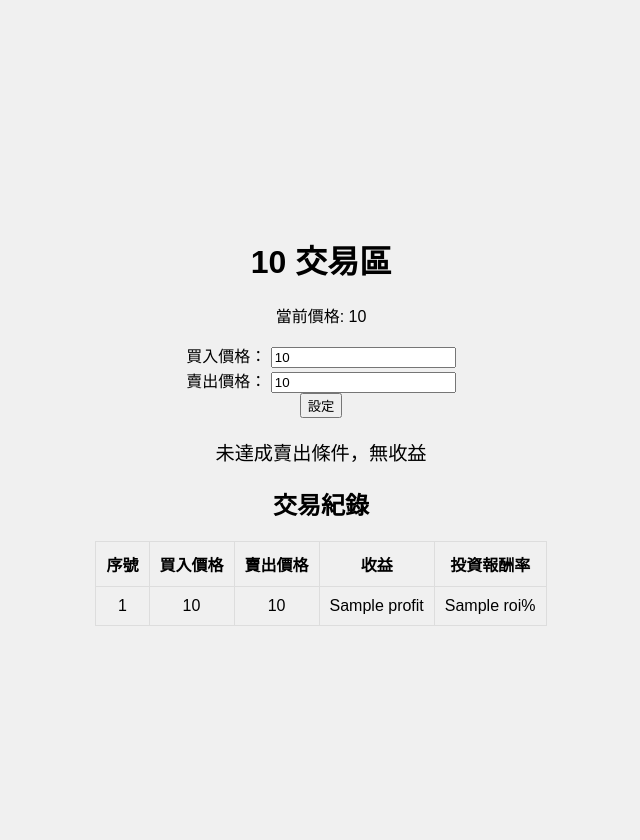
After one commit to minghan5487/money, a Flask app: template templates/trading_zone.html in a window 1280 px wide. The commit adds this page. Shown: the whole page, without its empty margins (319-959 px from the left). Run offline with Flask 3, Linux system fonts and the light colour scheme; the template is opened without the code that fills it: most values are stand-ins (such as "Sample title", 1, 10 or a date in 2020).

Commit message:
templates/stock.htmlapp.pytemplates/index.htmltemplates/trading_zone.html

```diff
--- a/app.py
+++ b/app.py
@@ -1,10 +1,46 @@
-from flask import Flask, render_template, request
+from flask import Flask, render_template, request, redirect, url_for
 import twstock as t
 import pandas as pd
-import plotly.express as px
-import plotly.io as pio
+import plotly.express as e
+import plotly.io as pi
+import requests
+from bs4 import BeautifulSoup
 
 app = Flask(__name__)
+
+BUY_PRICE = None
+SELL_PRICE = None
+records = []
+
+def get_stock_price(stock_code):
+    url = f'https://tw.stock.yahoo.com/quote/{stock_code}'
+    web = requests.get(url)
+    soup = BeautifulSoup(web.text, "html.parser")
+
+    title = soup.find('h1').get_text()
+    price_element = soup.select_one('.Fz\\(32px\\)')
+    status_element = soup.select_one('.Fz\\(20px\\)')
+
+    if price_element:
+        current_price_text = price_element.get_text().strip().replace(',', '')
+        try:
+            current_price = float(current_price_text)
+        except ValueError:
+            current_price = None
+    else:
+        current_price = None
+
+    if status_element:
+        status = status_element.get_text().strip()
+        try:
+            change = float(status.replace('+', '').replace('−', '-').replace(',', ''))
+        except ValueError:
+            change = 0
+    else:
+        status = "無法找到狀態"
+        change = 0
+
+    return title, current_price, change
 
 @app.route('/')
 def index():
@@ -12,46 +48,98 @@ def index():
 
 @app.route('/stock', methods=['POST'])
 def stock():
+    global BUY_PRICE, SELL_PRICE
+
     stock_code = request.form['stock_code']
-    start_year = int(request.form.get('start_year', '2024'))
-    start_month = int(request.form.get('start_month', '1'))
-    end_year = int(request.form.get('end_year', '2024'))
-    end_month = int(request.form.get('end_month', '12'))
+    year = request.form.get('year')
+    month = request.form.get('month')
 
+    # 使用 Yahoo 獲取股票即時資料
+    title, current_price, change = get_stock_price(stock_code)
+
+    # 使用 twstock 獲取股票即時資料
+    stock_realtime = t.realtime.get(stock_code)
+    result = pd.DataFrame(stock_realtime).T.iloc[1:3]
+    result.columns = ['股票代碼', '地區', '股票名稱', '公司全名', '現在時間', '最新成交價', '成交量', '累計成交量',
+                      '最佳5檔賣出價', '最佳5檔賣出量', '最佳5檔買進價', '最佳5檔買進量', '開盤價', '最高價', '最低價']
+
+    # 使用 twstock 獲取股票歷史資料
     stock = t.Stock(stock_code)
-
-    # Fetching data for the specified period
-    if start_year == end_year and start_month == end_month:
-        period = stock.fetch(start_year, start_month)
+    if year and month:
+        period = stock.fetch(int(year), int(month))
+    elif year:
+        period = stock.fetch_from(int(year), 1)
     else:
-        period = stock.fetch_from(start_year, start_month)
+        period = stock.fetch_31()
 
     data = pd.DataFrame(period)
-    data.columns = ['日期', '成交股數', '成交量', '開盤價', '最高價', '最低價', '收盤價', '漲跌價差', '成交筆數']
+    data.columns = ['日期','成交股數','成交量','開盤價','最高價','最低價','收盤價','漲跌價差','成交筆數']
 
-    # Line chart for closing prices
-    fig_price = px.line(data, x='日期', y='收盤價', title=f'{stock_code} 收盤價')
-    price_plot = pio.to_html(fig_price, full_html=False)
+    # 製作收盤價折線圖
+    fig_price = e.line(data, x='日期', y='收盤價', title=f'{stock_code} 收盤價')
+    price_plot = pi.to_html(fig_price, full_html=False)
 
-    # Bar chart for trading volume
-    fig_amount = px.bar(data, x='日期', y='成交量', title=f'{stock_code} 成交量')
-    amount_plot = pio.to_html(fig_amount, full_html=False)
+    # 製作成交量長條圖
+    fig_amount = e.bar(data, x='日期', y='成交量', title=f'{stock_code} 成交量')
+    amount_plot = pi.to_html(fig_amount, full_html=False)
 
-    # Real-time stock data
-    stock_realtime = t.realtime.get(stock_code)
-    if stock_realtime['success']:
-        realtime_data = {
-            '最新成交價': stock_realtime['realtime']['latest_trade_price'],
-            '成交量': stock_realtime['realtime']['accumulate_trade_volume'],
-            '最佳五檔買進價': stock_realtime['realtime']['best_bid_price'],
-            '最佳五檔買進量': stock_realtime['realtime']['best_bid_volume'],
-            '最佳五檔賣出價': stock_realtime['realtime']['best_ask_price'],
-            '最佳五檔賣出量': stock_realtime['realtime']['best_ask_volume']
-        }
-    else:
-        realtime_data = None
+    return render_template('stock.html', stock_code=stock_code, result=result.to_html(classes='table table-bordered table-striped text-center'),
+                           title=title, current_price=current_price, change=change,
+                           price_plot=price_plot, amount_plot=amount_plot)
 
-    return render_template('stock.html', stock_code=stock_code, price_plot=price_plot, amount_plot=amount_plot, realtime_data=realtime_data)
+@app.route('/trading_zone', methods=['POST', 'GET'])
+def trading_zone():
+    global BUY_PRICE, SELL_PRICE, records
 
+    if request.method == 'POST':
+        BUY_PRICE = float(request.form['buy_price']) if request.form['buy_price'] else None
+        SELL_PRICE = float(request.form['sell_price']) if request.form['sell_price'] else None
+
+        stock_code = request.form['stock_code']
+        current_price = float(request.form['current_price'])
+
+        if BUY_PRICE and SELL_PRICE:
+            if BUY_PRICE > current_price and SELL_PRICE < current_price:
+                profit = SELL_PRICE - BUY_PRICE
+                roi = (profit / BUY_PRICE) * 100 if BUY_PRICE != 0 else 0
+                result_message = "買入和賣出設定成功！"
+                records.append({'buy_price': BUY_PRICE, 'sell_price': SELL_PRICE, 'profit': profit, 'roi': round(roi, 2)})
+            elif BUY_PRICE > current_price or BUY_PRICE == current_price:
+                profit = 0  # 如果只買入而未達到賣出條件，沒有收益
+                roi = 0
+                result_message = "買入設定成功！"
+                records.append({'buy_price': BUY_PRICE, 'sell_price': None, 'profit': profit, 'roi': roi})
+            elif SELL_PRICE < current_price:
+                profit = 0  # 如果只賣出而未達到買入條件，沒有收益
+                roi = 0
+                result_message = "賣出設定成功！"
+                records.append({'buy_price': None, 'sell_price': SELL_PRICE, 'profit': profit, 'roi': roi})
+            else:
+                profit = 0  # 買入和賣出條件都未達成，沒有收益
+                roi = 0
+                result_message = "買入和賣出設定失敗！"
+                records.append({'buy_price': None, 'sell_price': None, 'profit': profit, 'roi': roi})
+
+            return redirect(url_for('trading_zone', stock_code=stock_code, current_price=current_price,
+                        buy_price=BUY_PRICE, sell_price=SELL_PRICE,
+                        profit=profit, roi=roi, result_message=result_message))
+
+
+    elif request.method == 'GET':
+        stock_code = request.args.get('stock_code')
+        current_price = float(request.args.get('current_price'))
+        buy_price = BUY_PRICE
+        sell_price = SELL_PRICE
+
+        if buy_price is not None and sell_price is not None:
+            profit = sell_price - buy_price
+            roi = (profit / buy_price) * 100 if buy_price != 0 else 0
+        else:
+            profit = 0
+            roi = 0
+
+        return render_template('trading_zone.html', stock_code=stock_code, current_price=current_price,
+                               buy_price=buy_price, sell_price=sell_price, profit=profit, roi=round(roi, 2),
+                               records=records, result_message=None)
 if __name__ == '__main__':
     app.run(debug=True)
--- /dev/null
+++ b/templates/trading_zone.html
@@ -0,0 +1,90 @@
+<!-- trading_zone.html -->
+<!DOCTYPE html>
+<html lang="en">
+<head>
+    <meta charset="UTF-8">
+    <meta name="viewport" content="width=device-width, initial-scale=1.0">
+    <title>交易區</title>
+    <style>
+        body {
+            font-family: Arial, sans-serif;
+            display: flex;
+            justify-content: center;
+            align-items: center;
+            height: 100vh;
+            margin: 0;
+            padding: 20px;
+            background-color: #f0f0f0;
+        }
+        .container {
+            max-width: 800px;
+            text-align: center;
+        }
+        .profit {
+            margin-top: 20px;
+            font-size: 1.2em;
+        }
+        table {
+            width: 100%;
+            margin-top: 20px;
+            border-collapse: collapse;
+        }
+        th, td {
+            padding: 10px;
+            border: 1px solid #ddd;
+        }
+    </style>
+</head>
+<body>
+    <div class="container">
+        <h1>{{ stock_code }} 交易區</h1>
+        <p>當前價格: {{ current_price }}</p>
+
+        <form action="{{ url_for('trading_zone') }}" method="POST">
+            <label for="buy_price">買入價格：</label>
+            <input type="number" id="buy_price" name="buy_price" step="any" value="{{ buy_price }}">
+            <br>
+            <label for="sell_price">賣出價格：</label>
+            <input type="number" id="sell_price" name="sell_price" step="any" value="{{ sell_price }}">
+            <br>
+            <input type="hidden" name="stock_code" value="{{ stock_code }}">
+            <input type="hidden" name="current_price" value="{{ current_price }}">
+            <button type="submit">設定</button>
+        </form>
+
+        <div class="profit">
+            {% if profit > 0 %}
+                <p>成功賣出，收益: {{ profit }}</p>
+            {% elif profit == 0 %}
+                <p>未進行有效交易</p>
+            {% else %}
+                <p>未達成賣出條件，無收益</p>
+            {% endif %}
+        </div>
+
+        <h2>交易紀錄</h2>
+        <table>
+            <thead>
+                <tr>
+                    <th>序號</th>
+                    <th>買入價格</th>
+                    <th>賣出價格</th>
+                    <th>收益</th>
+                    <th>投資報酬率</th>
+                </tr>
+            </thead>
+            <tbody>
+                {% for record in records %}
+                <tr>
+                    <td>{{ loop.index }}</td>
+                    <td>{{ record.buy_price if record.buy_price is not none else 'N/A' }}</td>
+                    <td>{{ record.sell_price if record.sell_price is not none else 'N/A' }}</td>
+                    <td>{{ record.profit }}</td>
+                    <td>{{ record.roi }}%</td>
+                </tr>
+                {% endfor %}
+            </tbody>
+        </table>
+    </div>
+</body>
+</html>
```
Also changed, not shown: templates/index.html (+32 -35 lines), templates/stock.html (+21 -19 lines).
